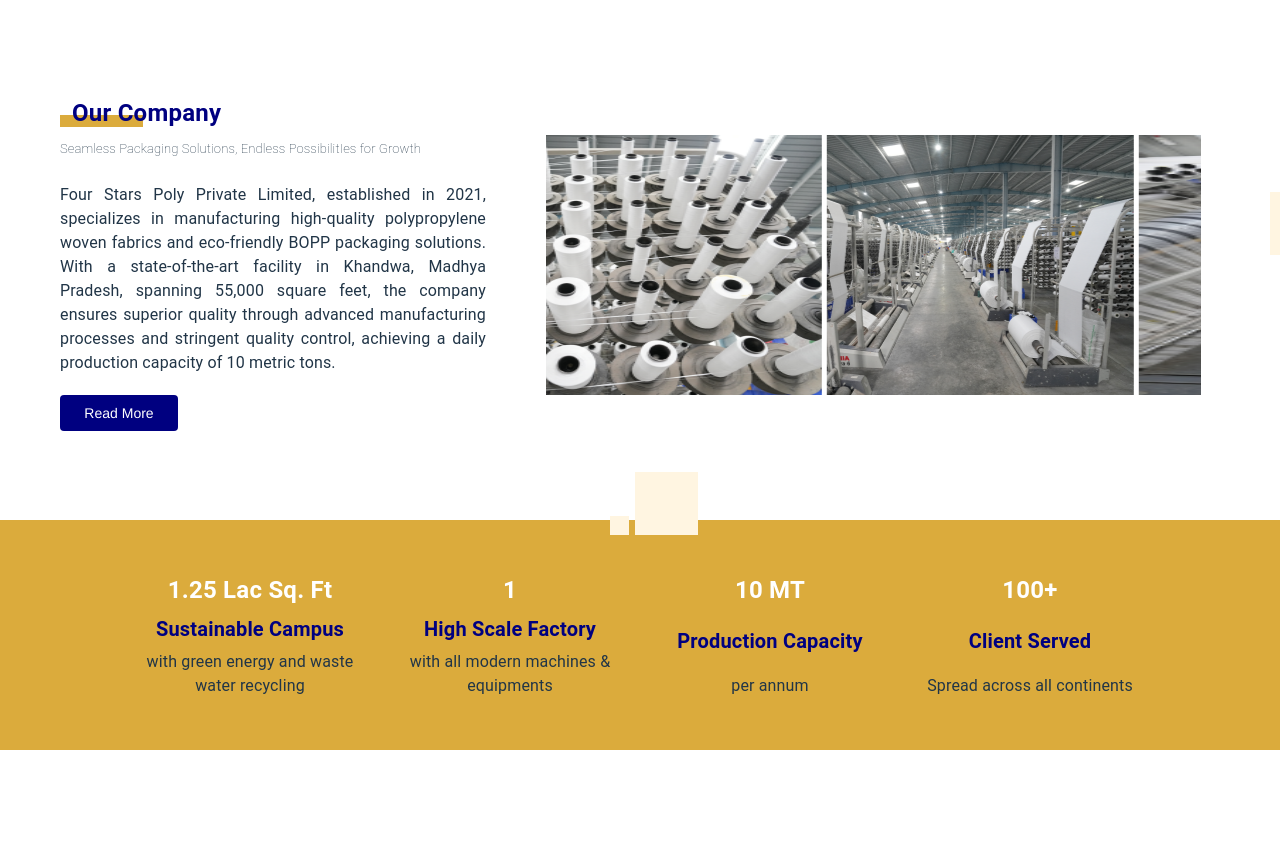
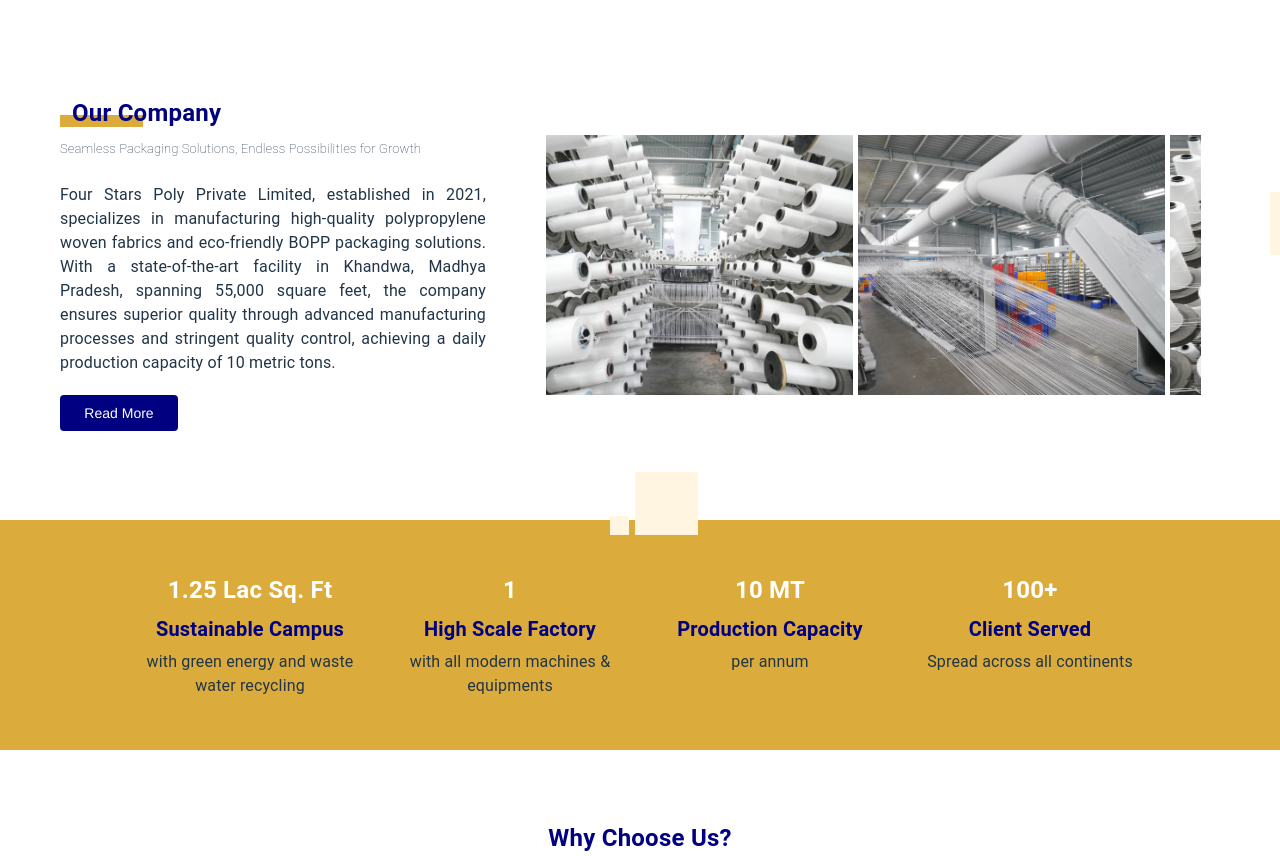
Before and after one commit to Prewery/Four-Stars-Poly, a React (Vite) app: page / in a window 1280 px wide. Shown: the part 680-1536 px from the top of the page. Before the commit the page ends 1500 px from the top, so only its background shows below. Built offline with nearby package versions, Linux system fonts and the light colour scheme.

Commit message:
our company component responsive done

```diff
--- a/src/components/HomeComponents/Banner.jsx
+++ b/src/components/HomeComponents/Banner.jsx
@@ -1,20 +1,32 @@
 import React from "react";
 import { Box, Typography } from "@mui/material";
+import { useMediaQuery } from "@mui/material";
 
 const Banner = () => {
+  const isMobile = useMediaQuery("(max-width:600px");
+
   return (
     <Box
       sx={{
         width: "100%",
-        height: "230px",
+        height: !isMobile ? "230px" : "470px",
         backgroundColor: "#DBAB3C",
-        marginTop: "70px",
         display: "flex",
-        alignItems: "center",
+        alignItems: !isMobile ? "center" : "",
         justifyContent: "center",
+        marginTop: isMobile ? "450px" : "70px",
+        padding: isMobile ? "30px" : "",
       }}
     >
-      <Box sx={{ width: "1040px", height: "126px", display: "flex" }}>
+      <Box
+        sx={{
+          width: !isMobile ? "1040px" : "330px",
+          height: "126px",
+          display: "flex",
+          flexDirection: isMobile ? "column" : "row",
+          gap: isMobile ? "10px" : "",
+        }}
+      >
         {/* 1st container */}
         <Box
           sx={{
@@ -103,7 +115,9 @@ const Banner = () => {
           >
             Production Capacity
           </Typography>
-          <Typography textAlign={"center"}>per annum</Typography>
+          <Typography textAlign={"center"} marginBottom={3}>
+            per annum
+          </Typography>
         </Box>
 
         {/* 4rth container */}
@@ -132,7 +146,7 @@ const Banner = () => {
           >
             Client Served
           </Typography>
-          <Typography textAlign={"center"}>
+          <Typography textAlign={"center"} marginBottom={3}>
             Spread across all continents
           </Typography>
         </Box>
--- a/src/components/HomeComponents/OurCompanyComponent.jsx
+++ b/src/components/HomeComponents/OurCompanyComponent.jsx
@@ -1,16 +1,19 @@
 import React from "react";
-import { Box, Button, Typography } from "@mui/material";
+import { Box, Typography } from "@mui/material";
+import { useMediaQuery } from "@mui/material";
 
 import SliderComponent from "./SliderComponent";
 import Banner from "./Banner";
 
 const OurCompanyComponent = () => {
+  const isMobile = useMediaQuery("(max-width:600px");
+
   return (
     <Box
       sx={{
         display: "flex",
         flexDirection: "column",
-        alignItems: "center",
+        alignItems: !isMobile ? "center" : "",
         justifyContent: "center",
         margin: "70px 0",
       }}
@@ -18,14 +21,21 @@ const OurCompanyComponent = () => {
       {/* text and slider */}
       <Box
         sx={{
-          width: "1200px",
+          width: !isMobile ? "1200px" : "",
           height: "375px",
           display: "flex",
+          flexDirection: isMobile ? "column" : "row",
           gap: "20px",
         }}
       >
         {/* left side content */}
-        <Box sx={{ width: "426px", height: "375px", padding: "20px" }}>
+        <Box
+          sx={{
+            width: !isMobile ? "426px" : "330px",
+            height: "375px",
+            padding: "20px",
+          }}
+        >
           <Box
             sx={{
               width: "83px",
@@ -62,7 +72,7 @@ const OurCompanyComponent = () => {
         {/* right side content */}
         <Box
           sx={{
-            width: "655px",
+            width: !isMobile ? "655px" : "330px",
             height: "375px",
             padding: "20px",
           }}
--- a/src/components/HomeComponents/SliderComponent.jsx
+++ b/src/components/HomeComponents/SliderComponent.jsx
@@ -3,21 +3,27 @@ import Slider from "react-slick";
 import "slick-carousel/slick/slick.css";
 import "slick-carousel/slick/slick-theme.css";
 import { Box } from "@mui/material";
+import { useMediaQuery } from "@mui/material";
 
 import { sliderItem } from "../../utils/SliderItem";
 
 const SliderComponent = () => {
+  const isMobile = useMediaQuery("(max-width:600px");
+
   const settings = {
     infinite: true,
     speed: 500,
     slidesToShow: 2.1,
     slidesToScroll: 2,
     arrows: true,
+    autoplay: true,
+    autoplaySpeed: 2000,
   };
 
   return (
     <Box mt={5} mb={7}>
       {/* box design */}
+      {!isMobile ? (
         <div>
           {/* left side */}
           <div>
@@ -73,7 +79,9 @@ const SliderComponent = () => {
             />
           </div>
         </div>
+      ) : null}
 
+      {/* slider */}
       <Slider {...settings}>
         {sliderItem.map((item) => (
           <div key={item.title}>
--- /dev/null
+++ b/src/components/HomeComponents/WhyChooseUsComponent.jsx
@@ -0,0 +1,22 @@
+import React from "react";
+import { Box, Typography } from "@mui/material";
+
+const WhyChooseUsComponent = () => {
+  return (
+    <Box>
+      {/* title */}
+      <Box>
+        <Typography
+          textAlign={"center"}
+          fontWeight={700}
+          fontSize={24}
+          color={"#000080"}
+        >
+          Why Choose Us?
+        </Typography>
+      </Box>
+    </Box>
+  );
+};
+
+export default WhyChooseUsComponent;
--- a/src/pages/Home/Home.jsx
+++ b/src/pages/Home/Home.jsx
@@ -4,6 +4,7 @@ import { Box } from "@mui/material";
 import "./home.css";
 import CarouselComponent from "../../components/HomeComponents/CarouselComponent";
 import OurCompanyComponent from "../../components/HomeComponents/OurCompanyComponent";
+import WhyChooseUsComponent from "../../components/HomeComponents/WhyChooseUsComponent";
 
 const Home = () => {
   return (
@@ -13,6 +14,9 @@ const Home = () => {
 
       {/* our company component */}
       <OurCompanyComponent />
+
+      {/* why choose us component */}
+      <WhyChooseUsComponent />
     </Box>
   );
 };
```
Lines whose indentation alone changed are shown as unchanged.
